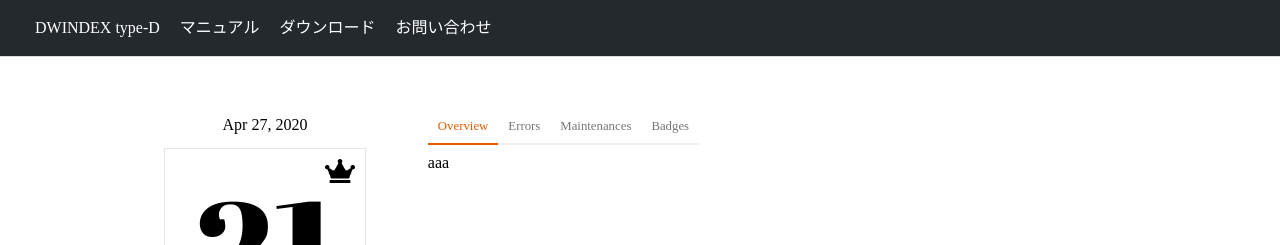
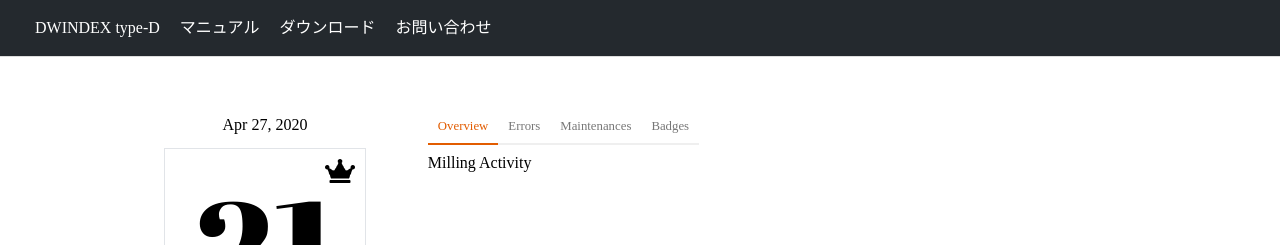
Before and after one commit to hydrangeas/css-sample, a Nuxt app: page / in a window 1280 px wide. Shown: the top 245 px of the page. Built offline with nearby package versions, Linux system fonts and the light colour scheme.

Commit message:
ミリングアクティビティ表示用のヘッダーを作成

```diff
--- a/components/Contents.vue
+++ b/components/Contents.vue
@@ -28,9 +28,11 @@
         <!-- /bl_tabNav_inner -->
       </nav>
       <!-- /bl_tabNav -->
-      <article>
-        aaa
-      </article>
+      <div class="ly_milling_activity">
+        <h4 class="el_milling_activity_header">
+          Milling Activity
+        </h4>
+      </div>
     </div>
   </div>
 </template>
```
